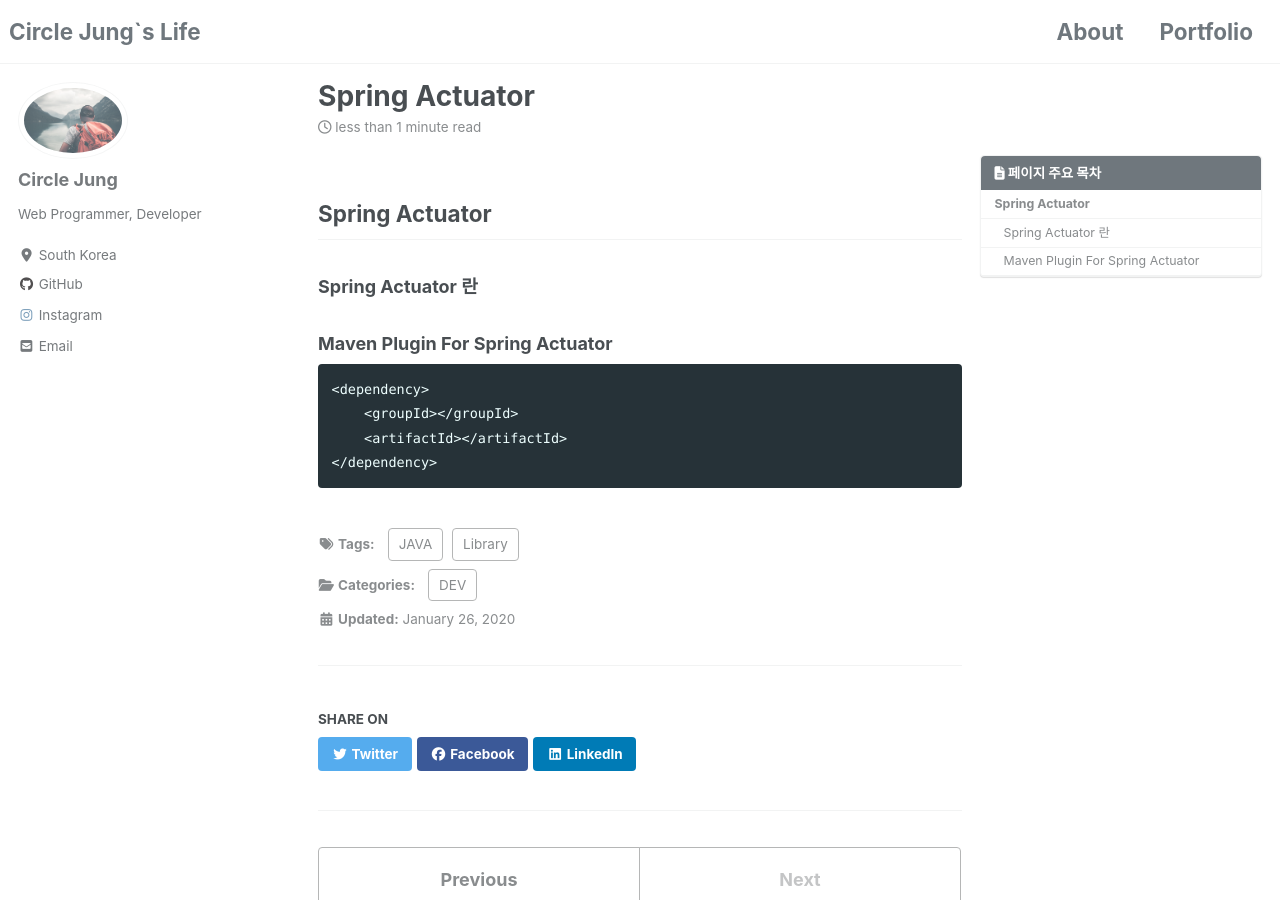
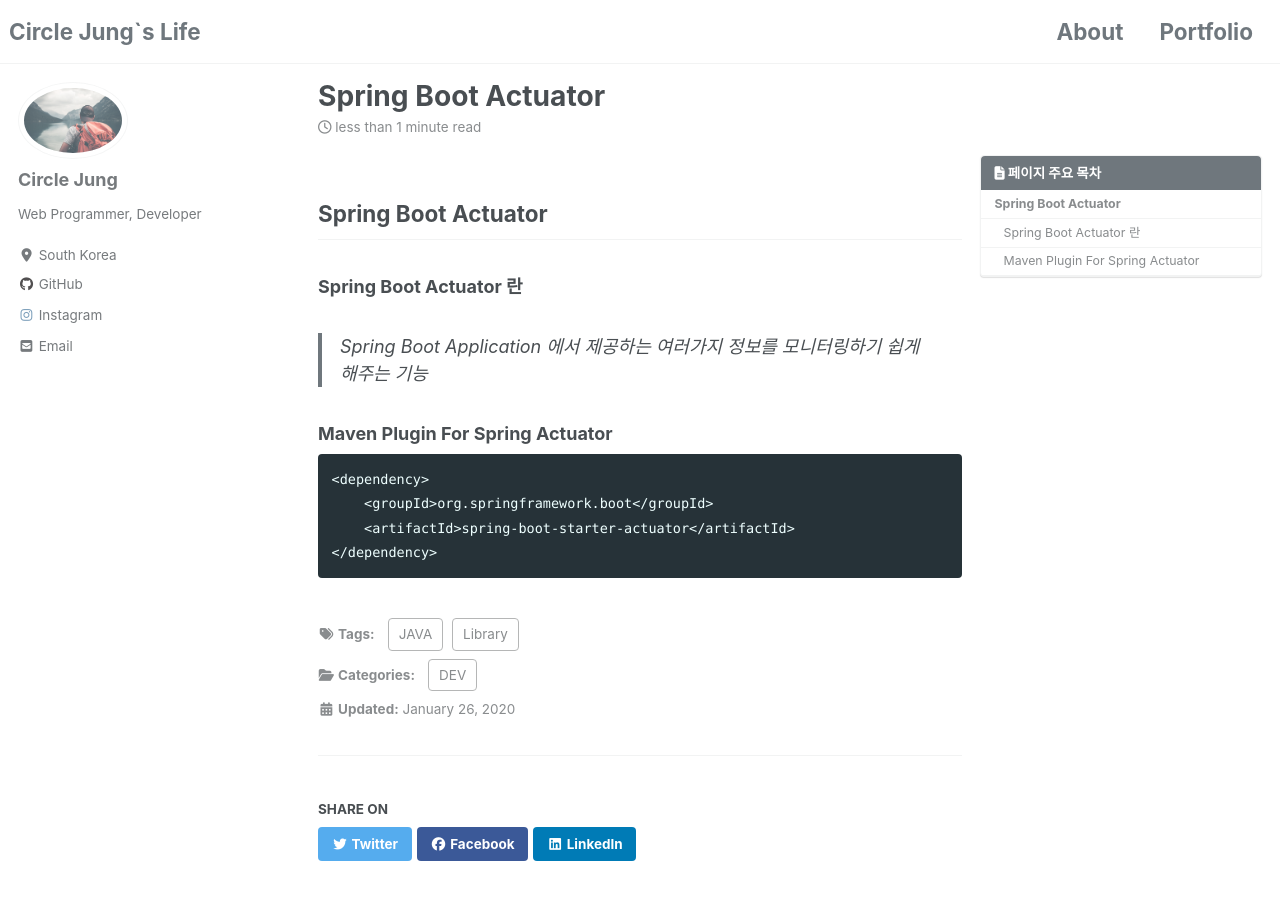
Before and after one commit to jwh0124/jwh0124.github.io, a Jekyll site: the page built from _posts/2020-01-26-Spring Actuator.md, in a window 1280 px wide and 900 px high. Built offline with Jekyll 4.4.1, drawn with Linux system fonts in a browser that asks for light colours; cached includes are drawn as plain includes; nearby versions of some CDN libraries; comment, search, counter and statistics services are not loaded.

Commit message:
Update 2020-01-26-Spring Actuator.md

````diff
--- a/_posts/2020-01-26-Spring Actuator.md
+++ b/_posts/2020-01-26-Spring Actuator.md
@@ -1,6 +1,6 @@
 ---
 
-title: Spring Actuator
+title: Spring Boot Actuator
 
 categories:
     - DEV
@@ -16,16 +16,16 @@ last_modified_at: 2020-01-26T21:30:00
 
 ---
 
-## Spring Actuator ##
+## Spring Boot Actuator ##
 
-### Spring Actuator 란 ###
->
+### Spring Boot Actuator 란 ###
+> Spring Boot Application 에서 제공하는 여러가지 정보를 모니터링하기 쉽게 해주는 기능
 
 
 ### Maven Plugin For Spring Actuator ###
 ```
 <dependency>
-    <groupId></groupId>
-    <artifactId></artifactId>
+    <groupId>org.springframework.boot</groupId>
+    <artifactId>spring-boot-starter-actuator</artifactId>
 </dependency>
 ```
````
